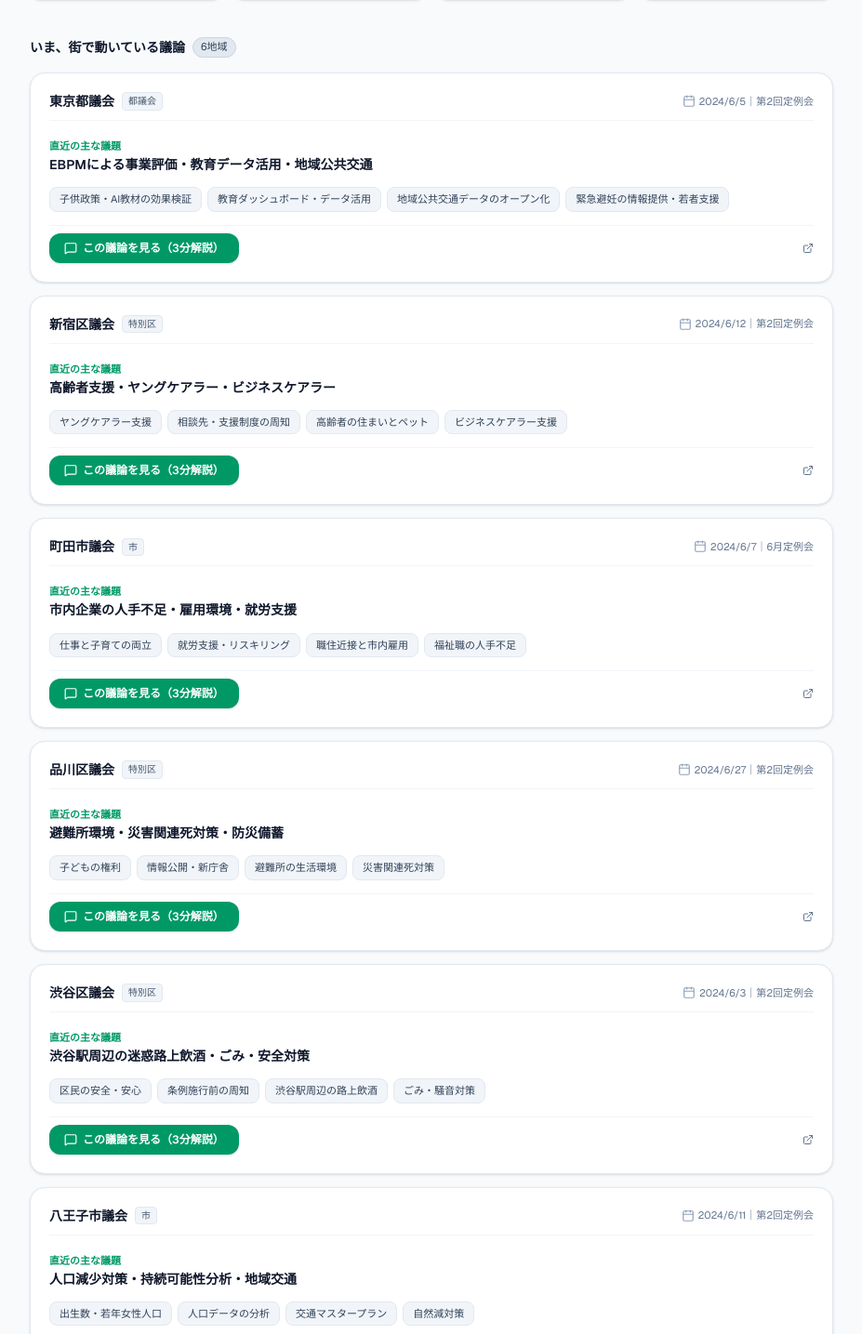
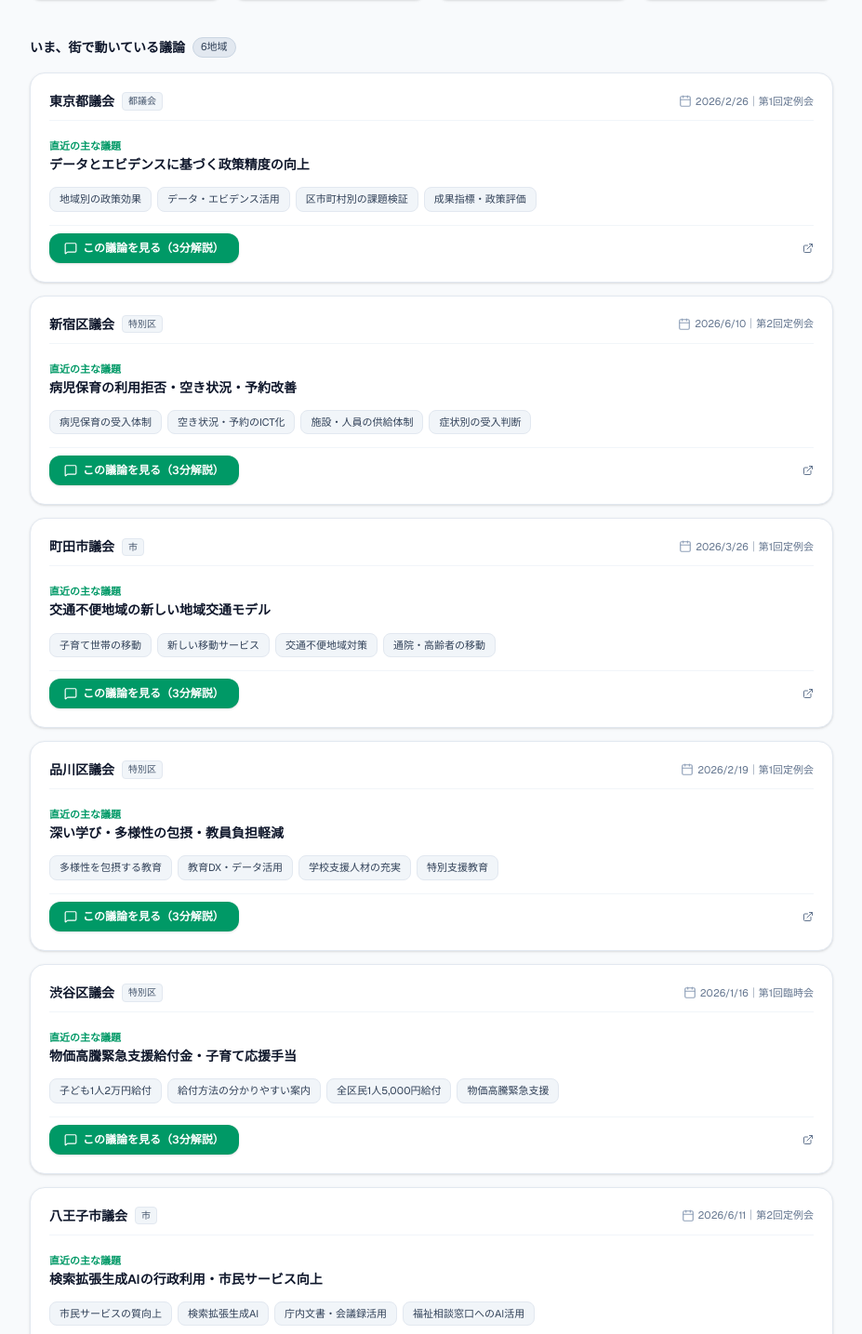
Before and after one commit to akira09181/GijiRaku-frontend, a Next.js app: page / in a window 1280 px wide. Shown: the part 595-2030 px from the top of the page at 93% size, without its empty margins (176-1103 px from the left). Built offline with nearby package versions, Linux system fonts and the light colour scheme.

Commit message:
feat: show latest assembly records from API

```diff
--- a/app/components/LineChatModal.tsx
+++ b/app/components/LineChatModal.tsx
@@ -125,6 +125,39 @@ interface PersistedReactionState {
   readonly statement_id: string;
   readonly reaction_type: ReactionType | null;
   readonly counts: ReactionCounts;
+}
+
+interface AssemblyRecordStatement {
+  readonly statement_id: string;
+  readonly speaker_name: string;
+  readonly speaker_role: string;
+  readonly party_name?: string;
+  readonly committee_name?: string;
+  readonly stance_label: string;
+  readonly vote_record?: string;
+  readonly summary_quote: string;
+  readonly full_summary?: string;
+  readonly source_excerpt?: string;
+  readonly question_type?: string;
+  readonly avatar_color?: string;
+}
+
+interface AssemblyRecord {
+  readonly discussion_id: string;
+  readonly meeting_date: string;
+  readonly meeting_name: string;
+  readonly source_url: string;
+  readonly what_changes: string;
+  readonly target_audience: string;
+  readonly current_stage: string;
+  readonly budget_info: string;
+  readonly original_quote: string;
+  readonly statements: readonly AssemblyRecordStatement[];
+}
+
+interface AssemblyRecordsResponse {
+  readonly status: 'success';
+  readonly records: readonly AssemblyRecord[];
 }
 
 const ANONYMOUS_USER_STORAGE_KEY = 'gijiraku_anonymous_user_id';
@@ -384,6 +417,29 @@ function getOrCreateAnonymousUserId(): string {
   return anonymousUserId;
 }
 
+function mapAssemblyRecordsToSpeakers(records: readonly AssemblyRecord[]): SpeakerUtterance[] {
+  return records.flatMap((record) => record.statements.map((statement) => ({
+    id: statement.statement_id,
+    speakerName: statement.speaker_name,
+    speakerRole: statement.speaker_role,
+    partyName: statement.party_name,
+    committeeName: statement.committee_name,
+    stanceLabel: statement.stance_label,
+    voteRecord: statement.vote_record,
+    summaryQuote: statement.summary_quote,
+    fullSummary: statement.full_summary,
+    sourceExcerpt: statement.source_excerpt,
+    meetingName: record.meeting_name,
+    meetingDate: record.meeting_date.replaceAll('-', '/'),
+    questionType: statement.question_type,
+    sourceUrl: record.source_url,
+    avatarColor: statement.avatar_color,
+    agreeCount: 0,
+    concernCount: 0,
+    helpfulCount: 0,
+  })));
+}
+
 /**
  * LINE風 議事録対話モーダル
  */
@@ -1277,6 +1333,71 @@ export default function LineChatModal({
         chatContainerRef.current.scrollTop = 0;
       }
     });
+
+    const controller = new AbortController();
+    const loadAssemblyRecords = async () => {
+      try {
+        const apiBase = process.env.NEXT_PUBLIC_API_BASE_URL || 'http://localhost:8000';
+        const query = new URLSearchParams({ assembly_id: assembly.id, limit: '20' });
+        const response = await fetch(`${apiBase}/api/assembly-records?${query.toString()}`, {
+          signal: controller.signal,
+        });
+        if (!response.ok) return;
+
+        const payload = await response.json() as AssemblyRecordsResponse;
+        const records = payload.records || [];
+        const latestRecord = records[0];
+        if (!latestRecord) return;
+
+        const apiSpeakers = mapAssemblyRecordsToSpeakers(records);
+        const latestSpeakers = apiSpeakers.slice(0, latestRecord.statements.length);
+        const latestDate = latestRecord.meeting_date.replaceAll('-', '/');
+        const latestTimeline: TimelineItem[] = latestSpeakers.map((speaker) => ({
+          date: latestDate,
+          event: `${speaker.speakerName}が${speaker.questionType || '本会議'}で発言`,
+          status: 'completed',
+        }));
+
+        setMessages((current) => current.map((message) => {
+          if (message.id === 'msg-1') {
+            return {
+              ...message,
+              date: `${latestDate} ${latestRecord.meeting_name}`,
+              sourceUrl: latestRecord.source_url,
+              sourceVerified: true,
+            };
+          }
+          if (message.id !== 'msg-2' && message.id !== 'msg-theme-reply') return message;
+          return {
+            ...message,
+            plainText: latestRecord.what_changes,
+            structuredSummary: {
+              whatChanges: latestRecord.what_changes,
+              targetAudience: latestRecord.target_audience,
+              currentStage: latestRecord.current_stage,
+              budgetInfo: latestRecord.budget_info,
+              nextStep: '今後の行政対応・議会審議を継続確認',
+            },
+            timeline: latestTimeline,
+            policyArguments: {
+              supporting: [latestSpeakers[0]?.summaryQuote || latestRecord.what_changes],
+              concerns: ['会議録に記載された課題と行政対応を継続確認'],
+            },
+            speakerUtterances: apiSpeakers,
+            date: latestRecord.meeting_name,
+            originalQuote: latestRecord.original_quote,
+            sourceUrl: latestRecord.source_url,
+            sourceVerified: true,
+          };
+        }));
+        void loadPersistedReactions();
+      } catch {
+        // API停止時は従来の埋め込み済み表示をそのまま維持する。
+      }
+    };
+    void loadAssemblyRecords();
+
+    return () => controller.abort();
     // eslint-disable-next-line react-hooks/exhaustive-deps
   }, [assembly, initialTheme]);
 
@@ -1624,7 +1745,7 @@ export default function LineChatModal({
 
                         <div className="space-y-2">
                           {msg.speakerUtterances.map((utt, idx) => {
-                            const itemKey = `${msg.id}-speaker-${idx}`;
+                            const itemKey = `${assembly.id}-speaker-${utt.id || idx}`;
                             const isExpanded = expandedSpeakerKeys[itemKey];
 
                             const stanceStyle =
@@ -1657,7 +1778,7 @@ export default function LineChatModal({
                                 : 'bg-purple-600 text-white';
 
                             return (
-                              <div key={idx} className="dark:bg-slate-950/90 dark:border-slate-800/90 bg-slate-50 border-slate-200 border rounded-xl p-3 space-y-2">
+                              <div key={itemKey} className="dark:bg-slate-950/90 dark:border-slate-800/90 bg-slate-50 border-slate-200 border rounded-xl p-3 space-y-2">
                                 {/* 発言の出典ヘッダー（日時・会議名・質問種別） */}
                                 <div className="flex items-center justify-between border-b dark:border-slate-800/80 border-slate-200 pb-1.5 mb-1.5 text-[10px] dark:text-slate-400 text-slate-500">
                                   <div className="flex items-center gap-1.5 font-medium text-slate-700 dark:text-slate-300">
--- a/app/page.tsx
+++ b/app/page.tsx
@@ -38,16 +38,16 @@ const TOKYO_ASSEMBLIES: readonly Assembly[] = [
     membersCount: 127,
     mayorName: '小池 百合子',
     openDataStatus: 'ready',
-    totalMinutesCount: 2,
-    hotTopic: 'EBPMによる事業評価・教育データ活用・地域公共交通',
+    totalMinutesCount: 4,
+    hotTopic: 'データとエビデンスに基づく政策精度の向上',
     mainIssues: [
-      { theme: 'child', label: '子供政策・AI教材の効果検証', count: 1 },
-      { theme: 'dx', label: '教育ダッシュボード・データ活用', count: 1 },
-      { theme: 'redevelop', label: '地域公共交通データのオープン化', count: 1 },
-      { theme: 'medical', label: '緊急避妊の情報提供・若者支援', count: 1 },
+      { theme: 'child', label: '地域別の政策効果', count: 1 },
+      { theme: 'dx', label: 'データ・エビデンス活用', count: 1 },
+      { theme: 'redevelop', label: '区市町村別の課題検証', count: 1 },
+      { theme: 'medical', label: '成果指標・政策評価', count: 1 },
     ],
-    sourceUrl: 'https://www.gikai.metro.tokyo.lg.jp/record/proceedings/2024-2/03-07.html',
-    lastMeetingDate: '2024/6/5｜第2回定例会',
+    sourceUrl: 'https://www.gikai.metro.tokyo.lg.jp/record/proceedings/2026-1/03-01.html',
+    lastMeetingDate: '2026/2/26｜第1回定例会',
     lastUpdatedDate: '2026/08/24',
   },
   {
@@ -59,16 +59,16 @@ const TOKYO_ASSEMBLIES: readonly Assembly[] = [
     membersCount: 38,
     mayorName: '吉住 健一',
     openDataStatus: 'ready',
-    totalMinutesCount: 2,
-    hotTopic: '高齢者支援・ヤングケアラー・ビジネスケアラー',
+    totalMinutesCount: 4,
+    hotTopic: '病児保育の利用拒否・空き状況・予約改善',
     mainIssues: [
-      { theme: 'child', label: 'ヤングケアラー支援', count: 1 },
-      { theme: 'dx', label: '相談先・支援制度の周知', count: 1 },
-      { theme: 'redevelop', label: '高齢者の住まいとペット', count: 1 },
-      { theme: 'medical', label: 'ビジネスケアラー支援', count: 1 },
+      { theme: 'child', label: '病児保育の受入体制', count: 1 },
+      { theme: 'dx', label: '空き状況・予約のICT化', count: 1 },
+      { theme: 'redevelop', label: '施設・人員の供給体制', count: 1 },
+      { theme: 'medical', label: '症状別の受入判断', count: 1 },
     ],
-    sourceUrl: 'https://ssp.kaigiroku.net/tenant/shinjuku/SpMinuteView.html?council_id=3005&schedule_id=2',
-    lastMeetingDate: '2024/6/12｜第2回定例会',
+    sourceUrl: 'https://ssp.kaigiroku.net/tenant/shinjuku/SpMinuteView.html?council_id=3193&schedule_id=2',
+    lastMeetingDate: '2026/6/10｜第2回定例会',
     lastUpdatedDate: '2026/08/24',
   },
   {
@@ -78,18 +78,18 @@ const TOKYO_ASSEMBLIES: readonly Assembly[] = [
     lat: 35.5467,
     lng: 139.4386,
     membersCount: 36,
-    mayorName: '石阪 丈一',
+    mayorName: '稲垣 康治',
     openDataStatus: 'ready',
-    totalMinutesCount: 2,
-    hotTopic: '市内企業の人手不足・雇用環境・就労支援',
+    totalMinutesCount: 3,
+    hotTopic: '交通不便地域の新しい地域交通モデル',
     mainIssues: [
-      { theme: 'child', label: '仕事と子育ての両立', count: 1 },
-      { theme: 'dx', label: '就労支援・リスキリング', count: 1 },
-      { theme: 'redevelop', label: '職住近接と市内雇用', count: 1 },
-      { theme: 'medical', label: '福祉職の人手不足', count: 1 },
+      { theme: 'child', label: '子育て世帯の移動', count: 1 },
+      { theme: 'dx', label: '新しい移動サービス', count: 1 },
+      { theme: 'redevelop', label: '交通不便地域対策', count: 1 },
+      { theme: 'medical', label: '通院・高齢者の移動', count: 1 },
     ],
-    sourceUrl: 'https://www.gikai-machida.jp/voices2/minutes.html?FINO=3474',
-    lastMeetingDate: '2024/6/7｜6月定例会',
+    sourceUrl: 'https://www.gikai-machida.jp/g07_Shitsumon.asp?KAIGI=174&Sflg=2',
+    lastMeetingDate: '2026/3/26｜第1回定例会',
     lastUpdatedDate: '2026/08/24',
   },
   {
@@ -101,16 +101,16 @@ const TOKYO_ASSEMBLIES: readonly Assembly[] = [
     membersCount: 40,
     mayorName: '森澤 恭子',
     openDataStatus: 'ready',
-    totalMinutesCount: 2,
-    hotTopic: '避難所環境・災害関連死対策・防災備蓄',
+    totalMinutesCount: 4,
+    hotTopic: '深い学び・多様性の包摂・教員負担軽減',
     mainIssues: [
-      { theme: 'child', label: '子どもの権利', count: 1 },
-      { theme: 'dx', label: '情報公開・新庁舎', count: 1 },
-      { theme: 'redevelop', label: '避難所の生活環境', count: 1 },
-      { theme: 'medical', label: '災害関連死対策', count: 1 },
+      { theme: 'child', label: '多様性を包摂する教育', count: 1 },
+      { theme: 'dx', label: '教育DX・データ活用', count: 1 },
+      { theme: 'redevelop', label: '学校支援人材の充実', count: 1 },
+      { theme: 'medical', label: '特別支援教育', count: 1 },
     ],
-    sourceUrl: 'https://kaigiroku.city.shinagawa.tokyo.jp/index.php/275892?Template=document&Id=6737',
-    lastMeetingDate: '2024/6/27｜第2回定例会',
+    sourceUrl: 'https://kaigiroku.city.shinagawa.tokyo.jp/100000?QueryType=New&Template=document&VoiceExpand1=r08-0219_002',
+    lastMeetingDate: '2026/2/19｜第1回定例会',
     lastUpdatedDate: '2026/08/24',
   },
   {
@@ -122,16 +122,16 @@ const TOKYO_ASSEMBLIES: readonly Assembly[] = [
     membersCount: 34,
     mayorName: '長谷部 健',
     openDataStatus: 'ready',
-    totalMinutesCount: 2,
-    hotTopic: '渋谷駅周辺の迷惑路上飲酒・ごみ・安全対策',
+    totalMinutesCount: 4,
+    hotTopic: '物価高騰緊急支援給付金・子育て応援手当',
     mainIssues: [
-      { theme: 'child', label: '区民の安全・安心', count: 1 },
-      { theme: 'dx', label: '条例施行前の周知', count: 1 },
-      { theme: 'redevelop', label: '渋谷駅周辺の路上飲酒', count: 1 },
-      { theme: 'medical', label: 'ごみ・騒音対策', count: 1 },
+      { theme: 'child', label: '子ども1人2万円給付', count: 1 },
+      { theme: 'dx', label: '給付方法の分かりやすい案内', count: 1 },
+      { theme: 'redevelop', label: '全区民1人5,000円給付', count: 1 },
+      { theme: 'medical', label: '物価高騰緊急支援', count: 1 },
     ],
-    sourceUrl: 'https://ssp.kaigiroku.net/tenant/shibuya/SpMinuteView.html?council_id=2344&schedule_id=2',
-    lastMeetingDate: '2024/6/3｜第2回定例会',
+    sourceUrl: 'https://ssp.kaigiroku.net/tenant/shibuya/SpMinuteView.html?council_id=2494&schedule_id=2',
+    lastMeetingDate: '2026/1/16｜第1回臨時会',
     lastUpdatedDate: '2026/08/24',
   },
   {
@@ -143,16 +143,16 @@ const TOKYO_ASSEMBLIES: readonly Assembly[] = [
     membersCount: 40,
     mayorName: '初宿 和夫',
     openDataStatus: 'ready',
-    totalMinutesCount: 2,
-    hotTopic: '人口減少対策・持続可能性分析・地域交通',
+    totalMinutesCount: 4,
+    hotTopic: '検索拡張生成AIの行政利用・市民サービス向上',
     mainIssues: [
-      { theme: 'child', label: '出生数・若年女性人口', count: 1 },
-      { theme: 'dx', label: '人口データの分析', count: 1 },
-      { theme: 'redevelop', label: '交通マスタープラン', count: 1 },
-      { theme: 'medical', label: '自然減対策', count: 1 },
+      { theme: 'child', label: '市民サービスの質向上', count: 1 },
+      { theme: 'dx', label: '検索拡張生成AI', count: 1 },
+      { theme: 'redevelop', label: '庁内文書・会議録活用', count: 1 },
+      { theme: 'medical', label: '福祉相談窓口へのAI活用', count: 1 },
     ],
-    sourceUrl: 'https://www.city.hachioji.tokyo.dbsr.jp/index.php/549802?Id=5826&Template=document',
-    lastMeetingDate: '2024/6/11｜第2回定例会',
+    sourceUrl: 'https://www.city.hachioji.tokyo.dbsr.jp/index.php/611167?Template=document&Id=6213',
+    lastMeetingDate: '2026/6/11｜第2回定例会',
     lastUpdatedDate: '2026/08/24',
   },
 ];
@@ -316,7 +316,7 @@ export default function Home() {
           </div>
           <div className="dark:bg-slate-900/90 bg-white border dark:border-slate-800 border-slate-200 p-3 rounded-xl shadow-sm">
             <div className="text-[10px] dark:text-slate-400 text-slate-500 font-semibold mb-1">原文照合済み発言</div>
-            <div className="text-lg font-bold dark:text-white text-slate-900">12<span className="text-[10px] text-slate-500 font-normal ml-1">件</span></div>
+            <div className="text-lg font-bold dark:text-white text-slate-900">23<span className="text-[10px] text-slate-500 font-normal ml-1">件</span></div>
           </div>
           <div className="dark:bg-slate-900/90 bg-white border dark:border-slate-800 border-slate-200 p-3 rounded-xl shadow-sm">
             <div className="text-[10px] dark:text-slate-400 text-slate-500 font-semibold mb-1">最終データ更新</div>
```
